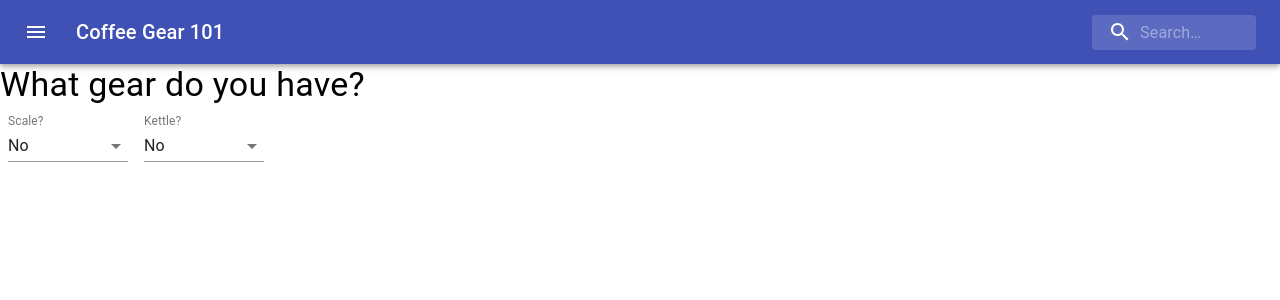
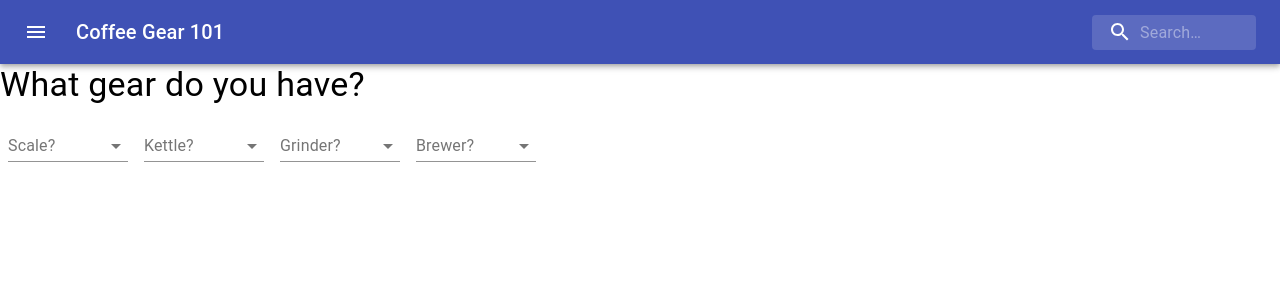
Before and after one commit to rpledger/newbrewcoffee, a React (Create React App) app: page / in a window 1280 px wide. Shown: the top 300 px of the page. Built offline with nearby package versions, Linux system fonts and the light colour scheme.

Commit message:
Fix form handling and add more forms

```diff
--- a/src/components/GearForm.js
+++ b/src/components/GearForm.js
@@ -19,15 +19,13 @@ class GearForm extends Component {
     constructor(props){
         super(props);
         this.state = {
-            scaleType: "None",
-            kettleType: "None"
+            scaleType: "",
+            kettleType: ""
         };
-        this.handleChange = this.handleChange.bind(this);
     }
 
-    handleChange(event) {
-        console.log(event.target.name)
-        this.setState({[event.target.name]: event.target.value});
+    handleChange(e) {
+        this.setState({ [e.target.name] : e.target.value });
     }
 
     render() {
@@ -38,29 +36,67 @@ class GearForm extends Component {
                     <InputLabel id="demo-simple-select-label">Scale?</InputLabel>
                     <Select
                         labelId="demo-simple-select-label"
+                        name="scaleType"
                         id="demo-simple-select"
                         value={this.state.scaleType}
-                        onChange={this.handleChange}
+                        onChange={this.handleChange.bind(this)}
                     >
-                        <MenuItem value={"None"}>No</MenuItem>
+                        <MenuItem value={"None"}>None</MenuItem>
                         <MenuItem value={"Kitchen Scale"}>Kitchen Scale</MenuItem>
                         <MenuItem value={"Tenth of a Gram Scale"}>Tenth of a Gram Scale</MenuItem>
                     </Select>
                 </FormControl>
+
                 <FormControl className={classes.formControl}>
                     <InputLabel id="demo-simple-select-label">Kettle?</InputLabel>
                     <Select
                         labelId="demo-simple-select-label"
+                        name="kettleType"
                         id="demo-simple-select"
                         value={this.state.kettleType}
-                        onChange={this.handleChange}
+                        onChange={this.handleChange.bind(this)}
                     >
-                        <MenuItem value={"None"}>No</MenuItem>
+                        <MenuItem value={"None"}>None</MenuItem>
                         <MenuItem value={"Stovetop Kettle"}>Stovetop Kettle</MenuItem>
                         <MenuItem value={"Electric Kettle"}>Electric Kettle</MenuItem>
-                        <MenuItem value={"Variable Temperature Electric Kettle"}>Variable Temperature Electric Kettle</MenuItem>
-                        <MenuItem value={"Gooseneck Stovetop Kettle"}>Gooseneck Stovetop Kettle</MenuItem>
-                        <MenuItem value={"Electric Gooseneck Kettle"}>Electric Gooseneck Kettle</MenuItem>
+                        <MenuItem value={"Variable Temperature Kettle"}>Variable Temperature Kettle</MenuItem>
+                        <MenuItem value={"Stovetop Gooseneck Kettle"}>Stovetop Gooseneck Kettle</MenuItem>
+                        <MenuItem value={"Electric Kettle"}>Electric Gooseneck Kettle</MenuItem>
+                    </Select>
+                </FormControl>
+
+                <FormControl className={classes.formControl}>
+                    <InputLabel id="demo-simple-select-label">Grinder?</InputLabel>
+                    <Select
+                        labelId="demo-simple-select-label"
+                        name="grinderType"
+                        id="demo-simple-select"
+                        value={this.state.Type}
+                        onChange={this.handleChange.bind(this)}
+                    >
+                        <MenuItem value={"None"}>None</MenuItem>
+                        <MenuItem value={"Blade Grinder"}>Blade Grinder</MenuItem>
+                        <MenuItem value={"Hand Burr Grinder"}>Hand Burr Grinder</MenuItem>
+                        <MenuItem value={"Electric Burr Grinder <120"}>Electric Burr Grinder under $120</MenuItem>
+                        <MenuItem value={"Electric Burr Grinder >120"}>Electric Burr Grinder over $120</MenuItem>
+                    </Select>
+                </FormControl>
+
+                <FormControl className={classes.formControl}>
+                    <InputLabel id="demo-simple-select-label">Brewer?</InputLabel>
+                    <Select
+                        labelId="demo-simple-select-label"
+                        name="brewerType"
+                        id="demo-simple-select"
+                        value={this.state.Type}
+                        onChange={this.handleChange.bind(this)}
+                    >
+                        <MenuItem value={"None"}>None</MenuItem>
+                        <MenuItem value={"French Press"}>French Press</MenuItem>
+                        <MenuItem value={"Aeropress"}>Aeropress</MenuItem>
+                        <MenuItem value={"Chemex"}>Chemex</MenuItem>
+                        <MenuItem value={"Kalita"}>Kalita</MenuItem>
+                        <MenuItem value={"Hario v60"}>Hario v60</MenuItem>
                     </Select>
                 </FormControl>
             </div>
```
